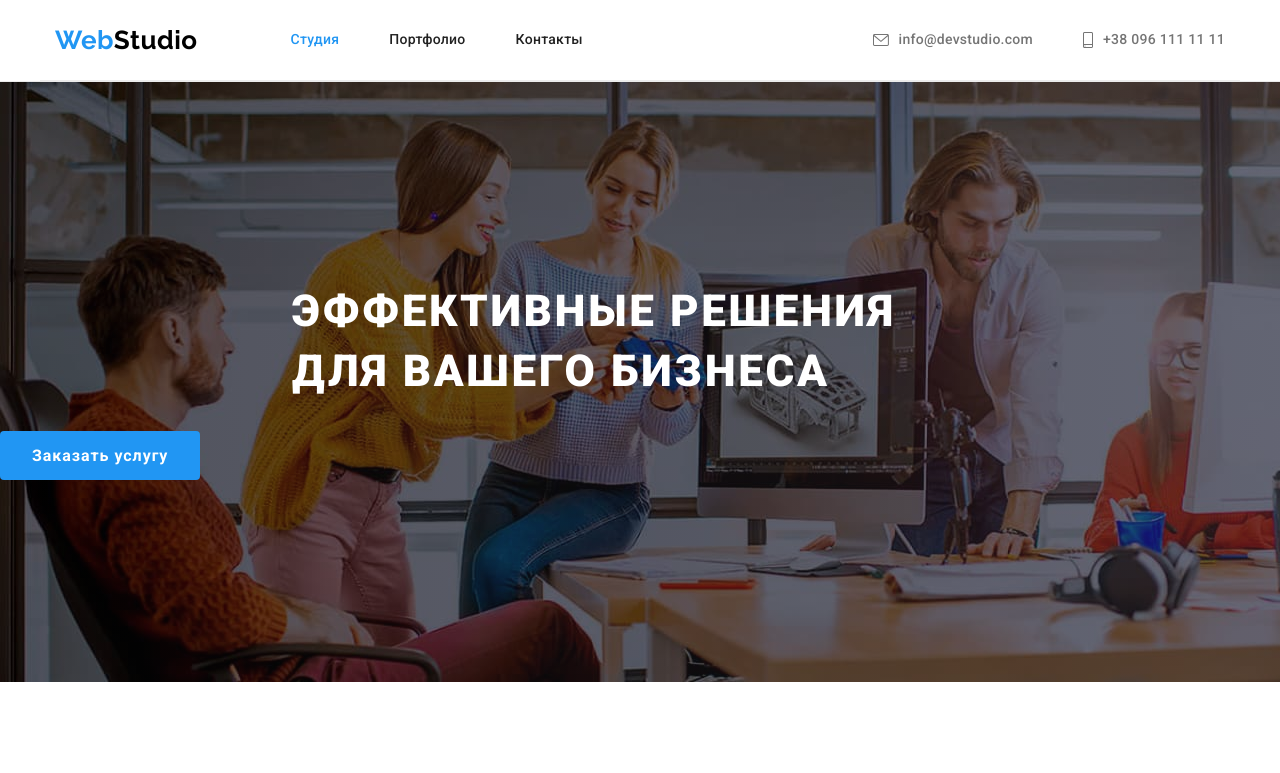
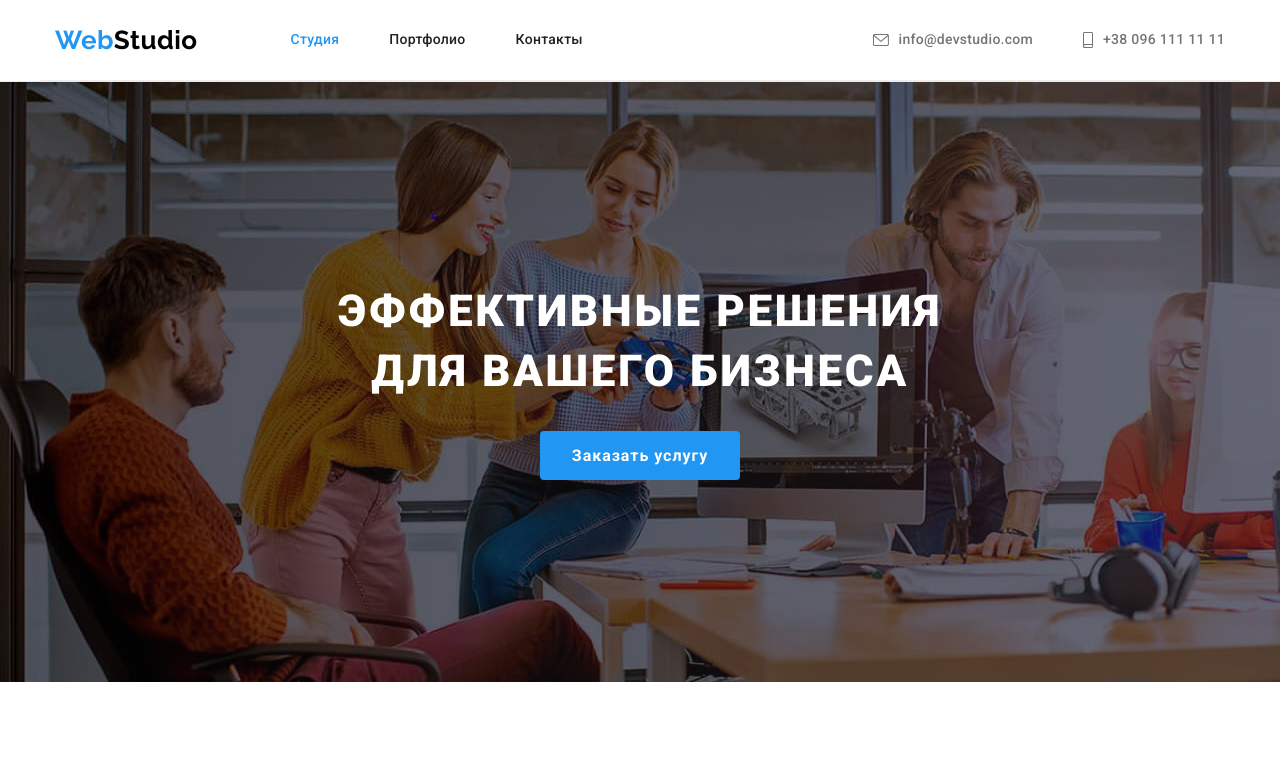
Before and after one commit to KaterinaKundeeva/goit-markup-hw-04, a plain HTML site: page index.html in a window 1280 px wide. Shown: the top 773 px of the page. Drawn offline with nearby package versions, Linux system fonts and the light colour scheme.

Commit message:
чинит кнопку

```diff
--- a/css/styles.css
+++ b/css/styles.css
@@ -176,7 +176,7 @@ p {
   padding-bottom: 200px;
 
   color: #ffffff;
-  /* text-align: center; */
+  text-align: center;
 }
 
 .overlay {
@@ -224,9 +224,6 @@ p {
   margin-bottom: 0;
   border: none;
   cursor: pointer;
-
-  display: block;
-  justify-content: center;
 }
 
 .hero-button:hover,
```
